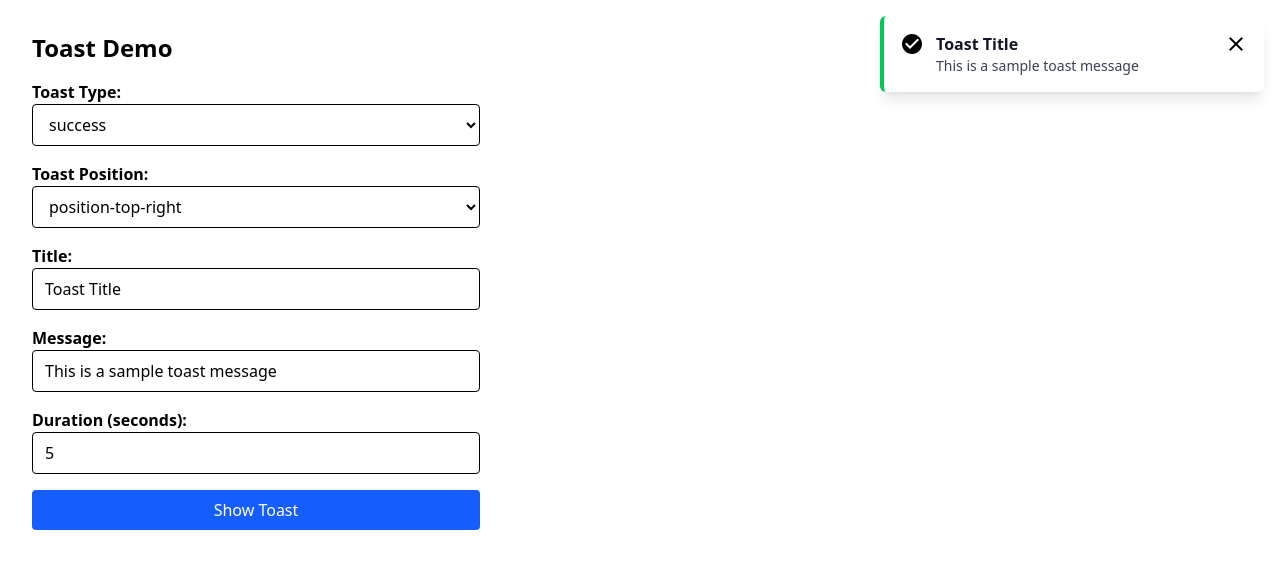
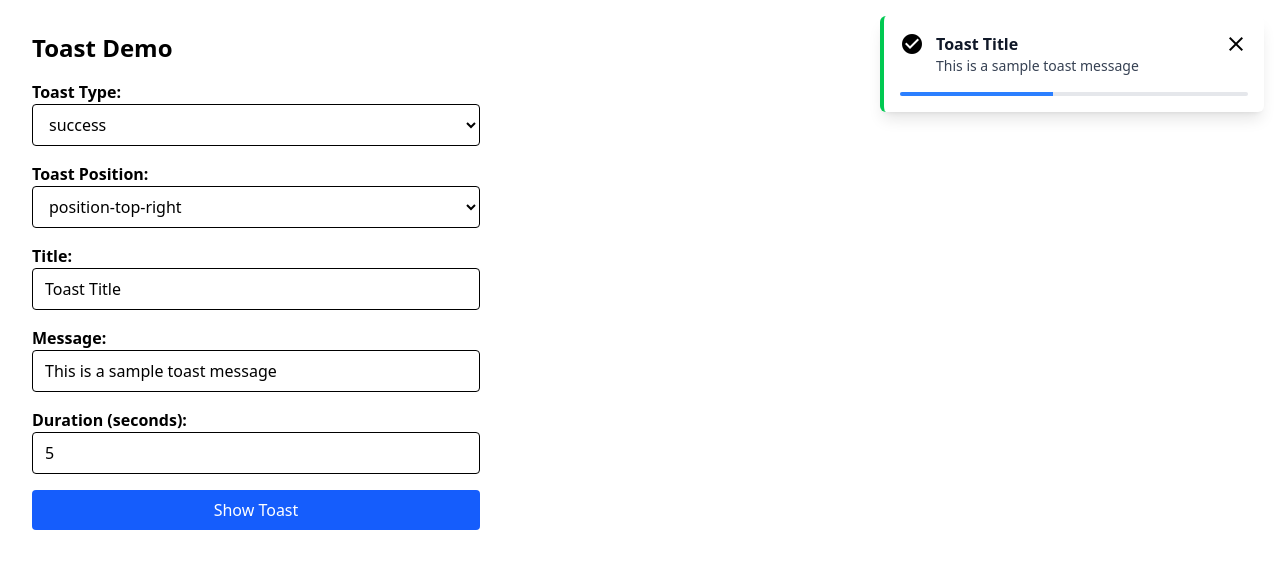
Before and after one commit to GuameDev/toast-notification-system, an Angular app in the folder toast-demo/: page / in a window 1280 px wide. Both pictures are taken after a click on the button "Show Toast". Shown: the top 568 px of the page. Built offline with nearby package versions, Linux system fonts and the light colour scheme.

Commit message:
feat: add countdown bar

```diff
--- a/toast-demo/src/app/shared/toast/components/toast-component/toast-component.html
+++ b/toast-demo/src/app/shared/toast/components/toast-component/toast-component.html
@@ -1,36 +1,33 @@
 @if (toastMessage()?.visible) {
-  <div class="fixed top-4 right-4 z-50 w-96 shadow-lg rounded-md p-4 bg-white border-l-4"
+<div
+  class="fixed top-4 right-4 z-50 w-96 shadow-lg rounded-md p-4 bg-white border-l-4"
   [ngClass]="{
          'border-green-500': toastMessage()?.type === toastType.Success,
          'border-yellow-500': toastMessage()?.type === toastType.Warning,
          'border-red-500': toastMessage()?.type === toastType.Error,
          'border-blue-500': toastMessage()?.type === toastType.Info,
          'border-gray-400': toastMessage()?.type === toastType.None
-       }">
-
+       }"
+>
   <div class="flex items-start justify-between">
     <!-- Icon + Message -->
     <div class="flex gap-3">
-        @switch (toastMessage()?.type) {
-          @case (toastType.Success) {
+      @switch (toastMessage()?.type) { @case (toastType.Success) {
       <mat-icon class="text-green-500 text-2xl">check_circle</mat-icon>
-          }
-          @case (toastType.Warning) {
+      } @case (toastType.Warning) {
       <mat-icon class="text-yellow-500 text-2xl">warning</mat-icon>
-          }
-          @case (toastType.Error) {
+      } @case (toastType.Error) {
       <mat-icon class="text-red-500 text-2xl">error</mat-icon>
-          }
-          @case (toastType.Info) {
+      } @case (toastType.Info) {
       <mat-icon class="text-blue-500 text-2xl">info</mat-icon>
-          }
-          @case (toastType.None) {
+      } @case (toastType.None) {
       <mat-icon class="text-gray-500 text-2xl">notifications</mat-icon>
-          }
-        }
+      } }
 
       <div>
-          <div class="font-semibold text-gray-900">{{ toastMessage()?.title }}</div>
+        <div class="font-semibold text-gray-900">
+          {{ toastMessage()?.title }}
+        </div>
         <div class="text-sm text-gray-700">{{ toastMessage()?.message }}</div>
       </div>
     </div>
@@ -40,6 +37,13 @@
       <mat-icon class="text-gray-500 hover:text-gray-800">close</mat-icon>
     </button>
   </div>
+  <!-- Progress bar -->
+  <div class="w-full h-1 bg-gray-200 mt-4 rounded overflow-hidden">
+    <div
+      class="h-full bg-blue-500 transition-all duration-100"
+      [style.width.%]="progress()"
+    ></div>
+  </div>
+</div>
 
-  </div>
 }
--- a/toast-demo/src/app/shared/toast/components/toast-component/toast-component.ts
+++ b/toast-demo/src/app/shared/toast/components/toast-component/toast-component.ts
@@ -1,5 +1,5 @@
 import { CommonModule } from '@angular/common';
-import { Component, computed, inject, OnDestroy } from '@angular/core';
+import { Component, computed, effect, inject, OnDestroy, signal } from '@angular/core';
 import { ToastService } from '../../services/toast-service/toast-service';
 import { ToastType } from '../../models/toast-type.enum';
 import { Subscription } from 'rxjs';
@@ -20,6 +20,24 @@ export class ToastComponent {
   public toastType = ToastType;
 
   toastMessage = this.toastService.toastMessage;
+  progress = signal(100);
+
+  constructor() {
+    effect(() => {
+      const toast = this.toastMessage();
+      if (!toast?.visible || !toast.startTime) return;
+
+      const durationMs = toast.durationInSeconds * 1000;
+      const interval = setInterval(() => {
+        const elapsed = Date.now() - toast.startTime!;
+        const pct = 100 - (elapsed / durationMs) * 100;
+        this.progress.set(Math.max(0, pct));
+        if (pct <= 0) clearInterval(interval);
+      }, 100);
+
+      return () => clearInterval(interval);
+    });
+  }
 
   public close(): void {
     const current = this.toastMessage();
--- a/toast-demo/src/app/shared/toast/models/toast-message.model.ts
+++ b/toast-demo/src/app/shared/toast/models/toast-message.model.ts
@@ -9,6 +9,7 @@ export class ToastMessage {
     public durationInSeconds: number;
     public position: ToastPosition;
     public type: ToastType;
+    public startTime?: number;
 
     constructor(visible: boolean) {
         this.visible = visible;
--- a/toast-demo/src/app/shared/toast/services/toast-service/toast-service.ts
+++ b/toast-demo/src/app/shared/toast/services/toast-service/toast-service.ts
@@ -20,12 +20,14 @@ export class ToastService {
       durationInSeconds = 5;
     }
 
+    const now = Date.now();
     const toast = new ToastMessage(true);
     toast.durationInSeconds = durationInSeconds;
     toast.title = title;
     toast.message = message;
     toast.type = toastType;
     toast.position = position;
+    toast.startTime = now;
 
     this._toastMessage.set(toast);
 
```
Lines whose indentation alone changed are shown as unchanged.
